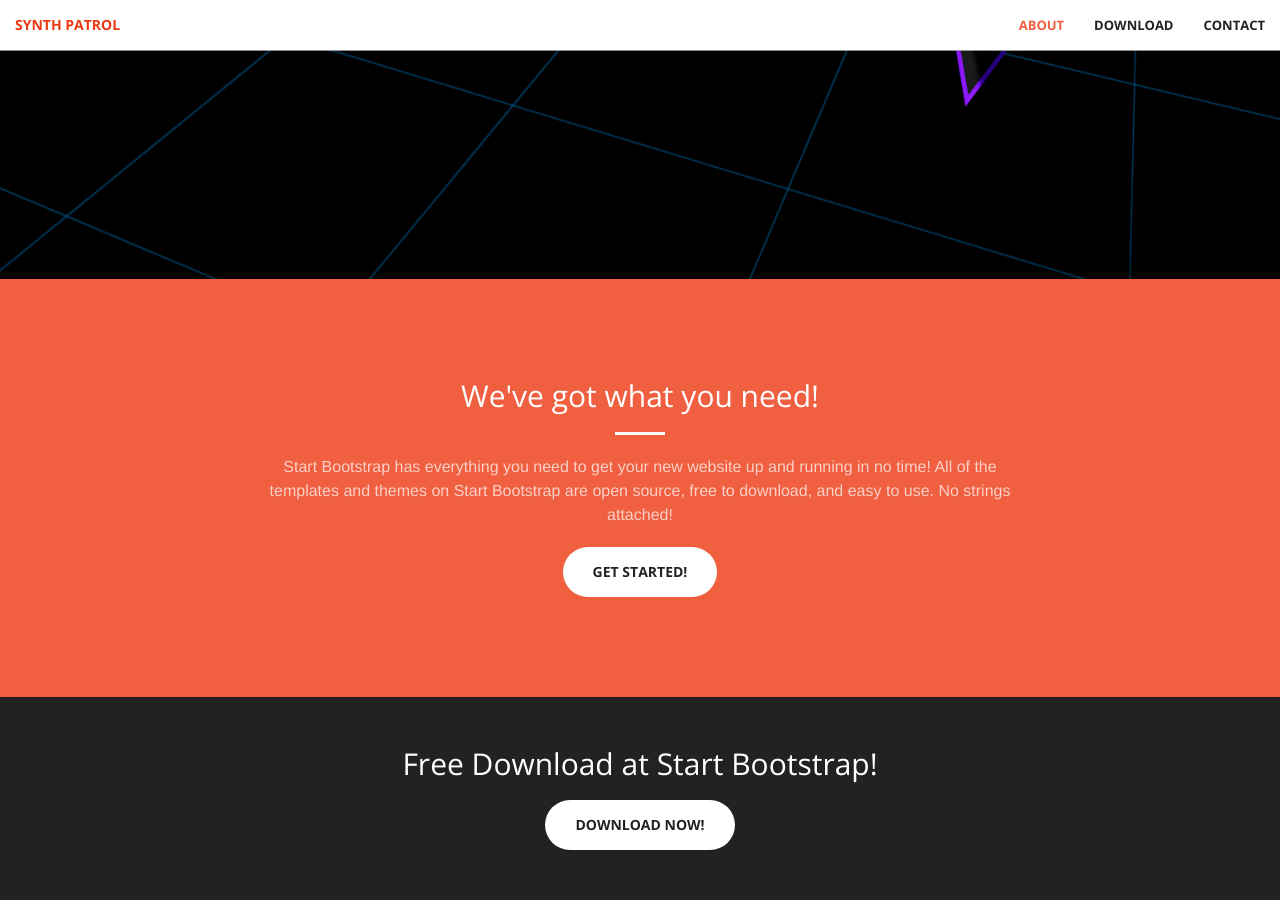
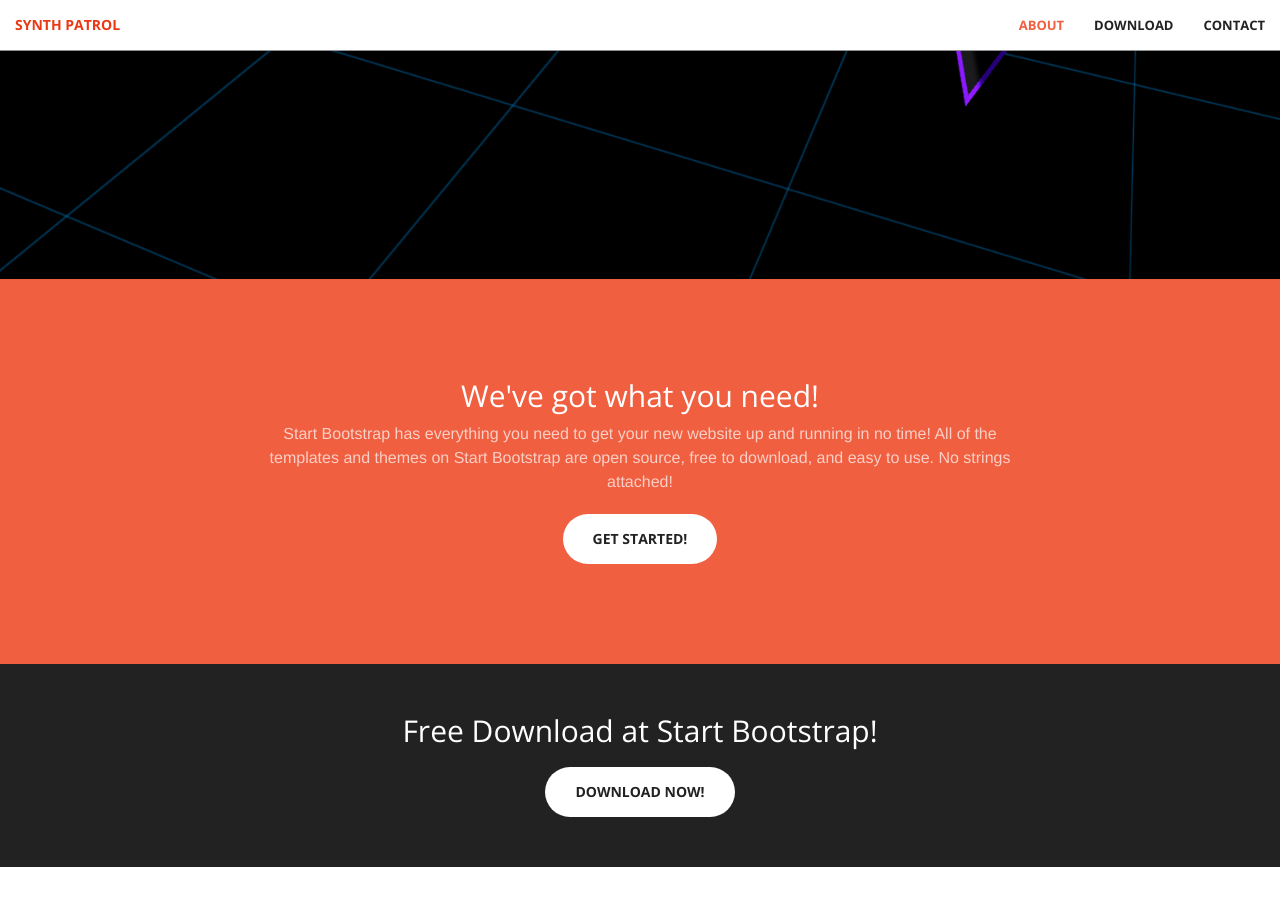
Before and after one commit to JeanBombeur45/Synth-Patrol, a Jekyll site: the page built from index.html, in a window 1280 px wide and 900 px high, scrolled down 621 px. Built offline with Jekyll 4.4.1, drawn with Linux system fonts in a browser that asks for light colours; after the commit the page ends 1488 px from its top, so only the background shows below that.

Commit message:
Update call-to-action.html

```diff
--- a/_includes/call-to-action.html
+++ b/_includes/call-to-action.html
@@ -3,7 +3,6 @@
         <div class="row">
             <div class="col-lg-8 col-lg-offset-2 text-center">
                 <h2 class="section-heading">We've got what you need!</h2>
-                <hr class="light">
                 <p class="text-faded">Start Bootstrap has everything you need to get your new website up and running in no time! All of the templates and themes on Start Bootstrap are open source, free to download, and easy to use. No strings attached!</p>
                 <a href="#" class="btn btn-default btn-xl">Get Started!</a>
             </div>
```
